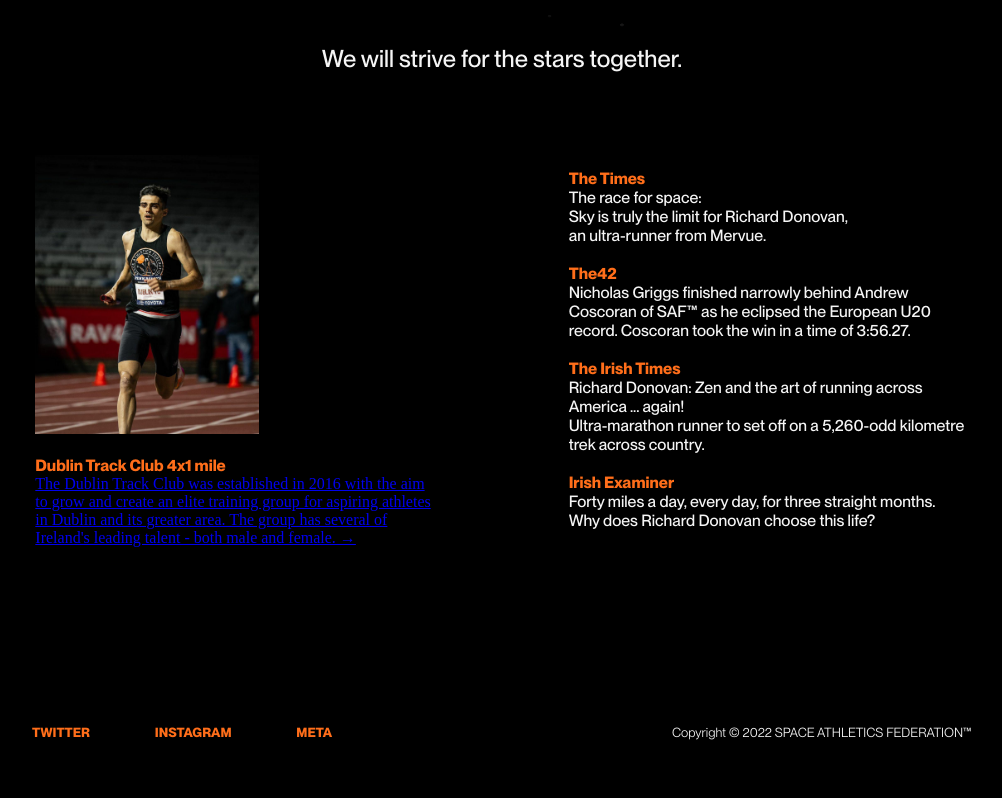
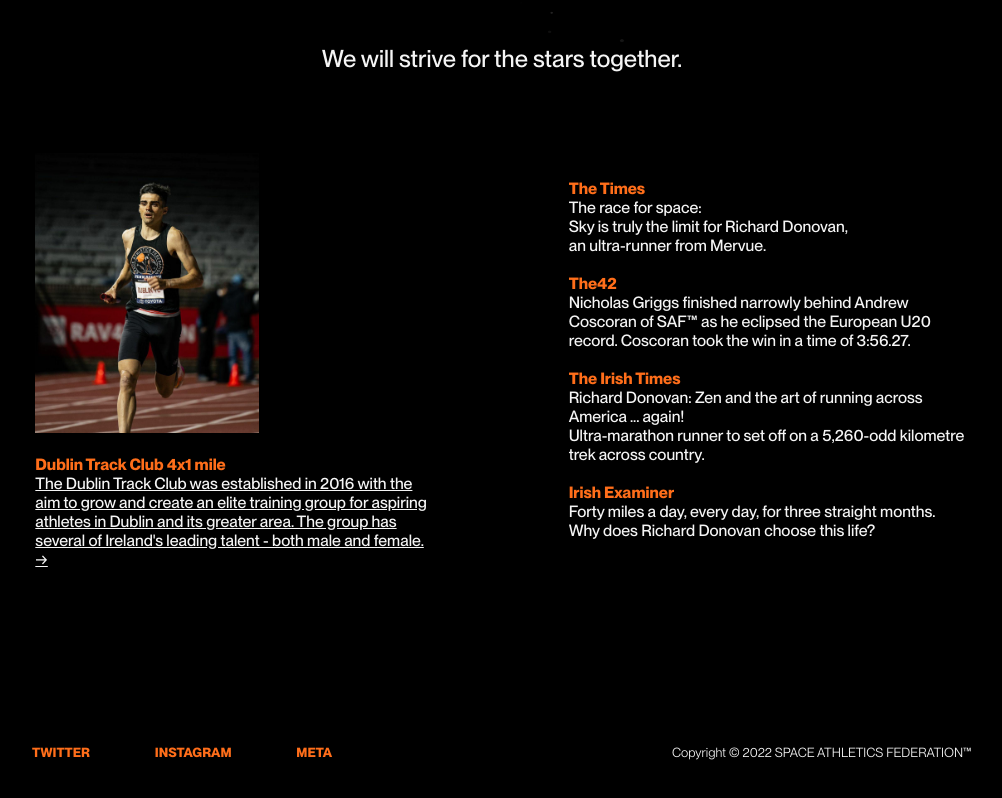
Before and after one commit to doglink/spaceathleticsfederation, a website: page index.html in a window 1280 px wide. Shown: the part 2956-3754 px from the top of the page, without its empty margins (138-1140 px from the left). Drawn offline with Linux system fonts and the light colour scheme.

Commit message:
a href
fff

```diff
--- a/style.css
+++ b/style.css
@@ -234,6 +234,11 @@ p {
   font-family: PPNeueMontreal-Medium, serif;
 }
 
+.news a {
+  font-family: PPNeueMontreal-Medium, serif;
+  color: whitesmoke;
+}
+
 @media screen and (min-width: 1500px) {
   header {
     font-size: 4.8rem;
```
